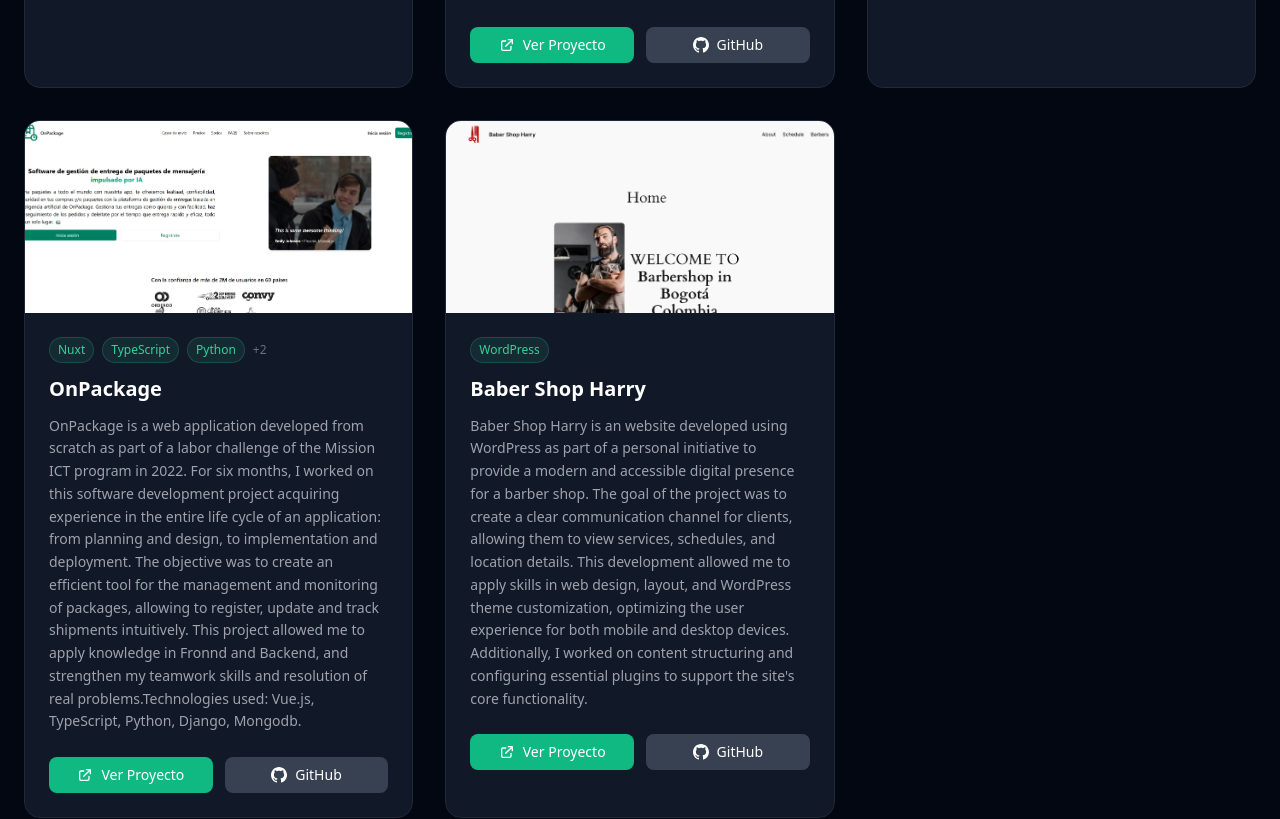
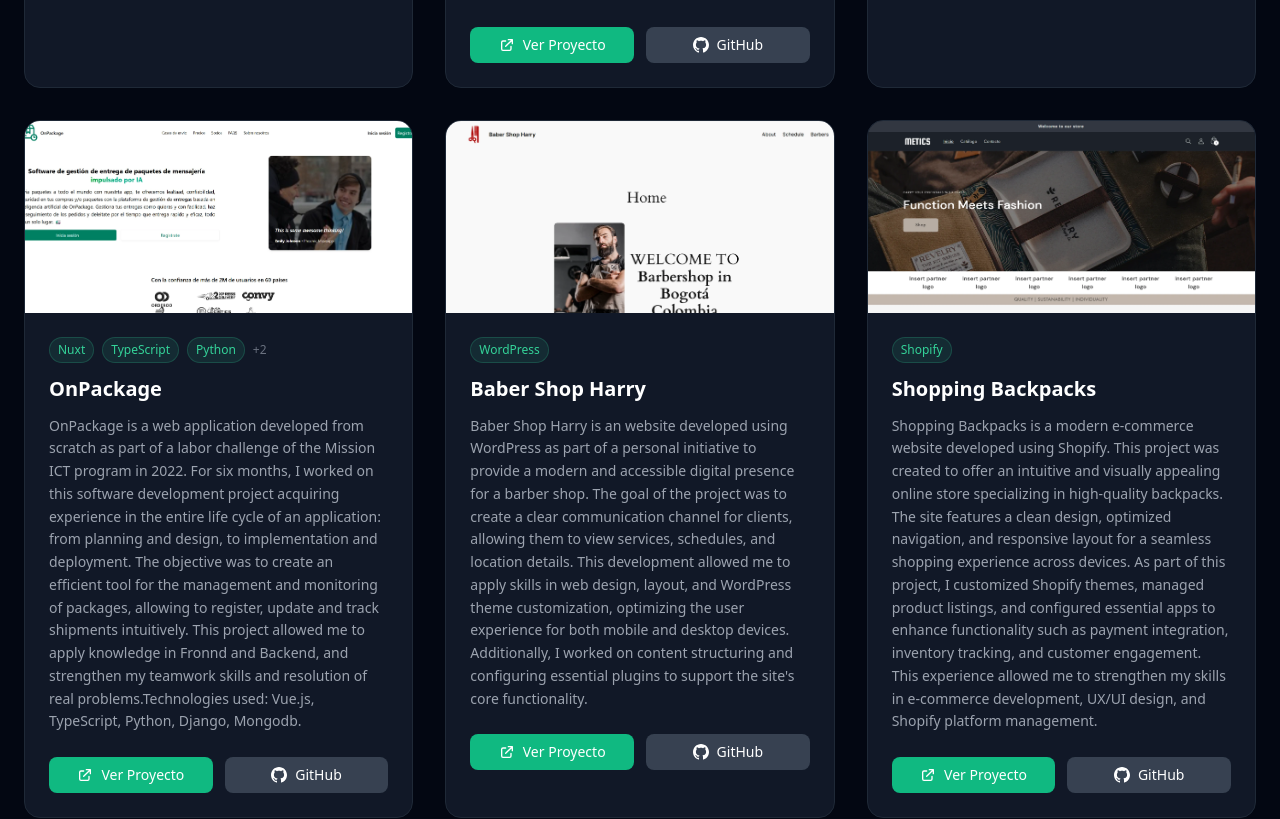
Before and after one commit to Harry-Boada/portfolio, a Nuxt app: page / in a window 1280 px wide. Shown: the part 3760-4579 px from the top of the page. Built offline with nearby package versions, Linux system fonts and the light colour scheme.

Commit message:
A new project was developed in Shopify, an e-commerce, and this project is also added to the CV.

```diff
--- a/pages/index.vue
+++ b/pages/index.vue
@@ -663,6 +663,15 @@
   technologies: ["WordPress"],
   liveUrl: "https://planinc5.wordpress.com/",
   githubUrl: ""
+},
+  {
+  "id": 6,
+  "title": "Shopping Backpacks",
+  "description": "Shopping Backpacks is a modern e-commerce website developed using Shopify. This project was created to offer an intuitive and visually appealing online store specializing in high-quality backpacks. The site features a clean design, optimized navigation, and responsive layout for a seamless shopping experience across devices. As part of this project, I customized Shopify themes, managed product listings, and configured essential apps to enhance functionality such as payment integration, inventory tracking, and customer engagement. This experience allowed me to strengthen my skills in e-commerce development, UX/UI design, and Shopify platform management.",
+  "image": "/image/shopift-ecommers.webp",
+  "technologies": ["Shopify"],
+  "liveUrl": "https://shopping-backpacks.myshopify.com/",
+  "githubUrl": ""
 }
 
 
```
Also changed, not shown: public/image/shopift-ecommers.webp (added), 1 other file (tests, documents, lock files or other folders).
